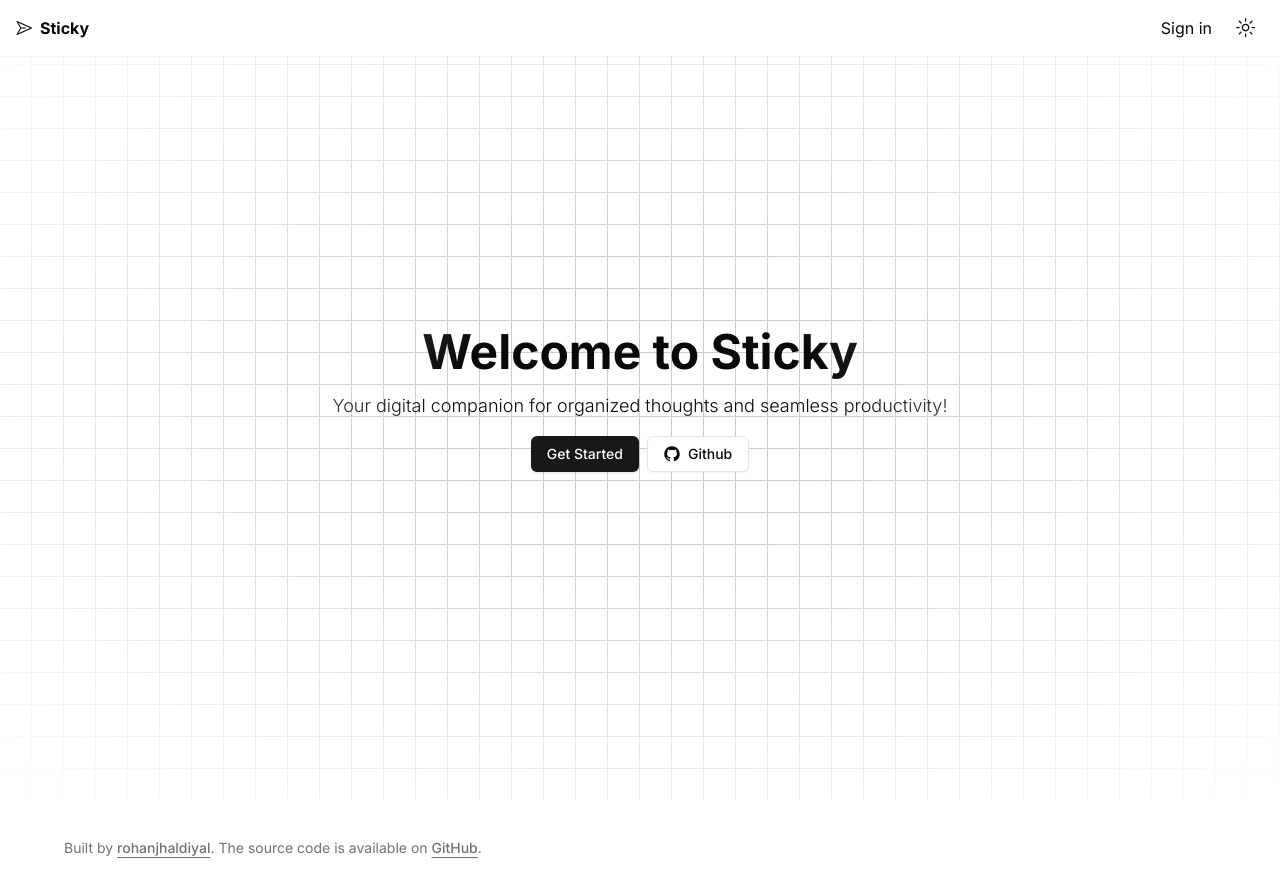
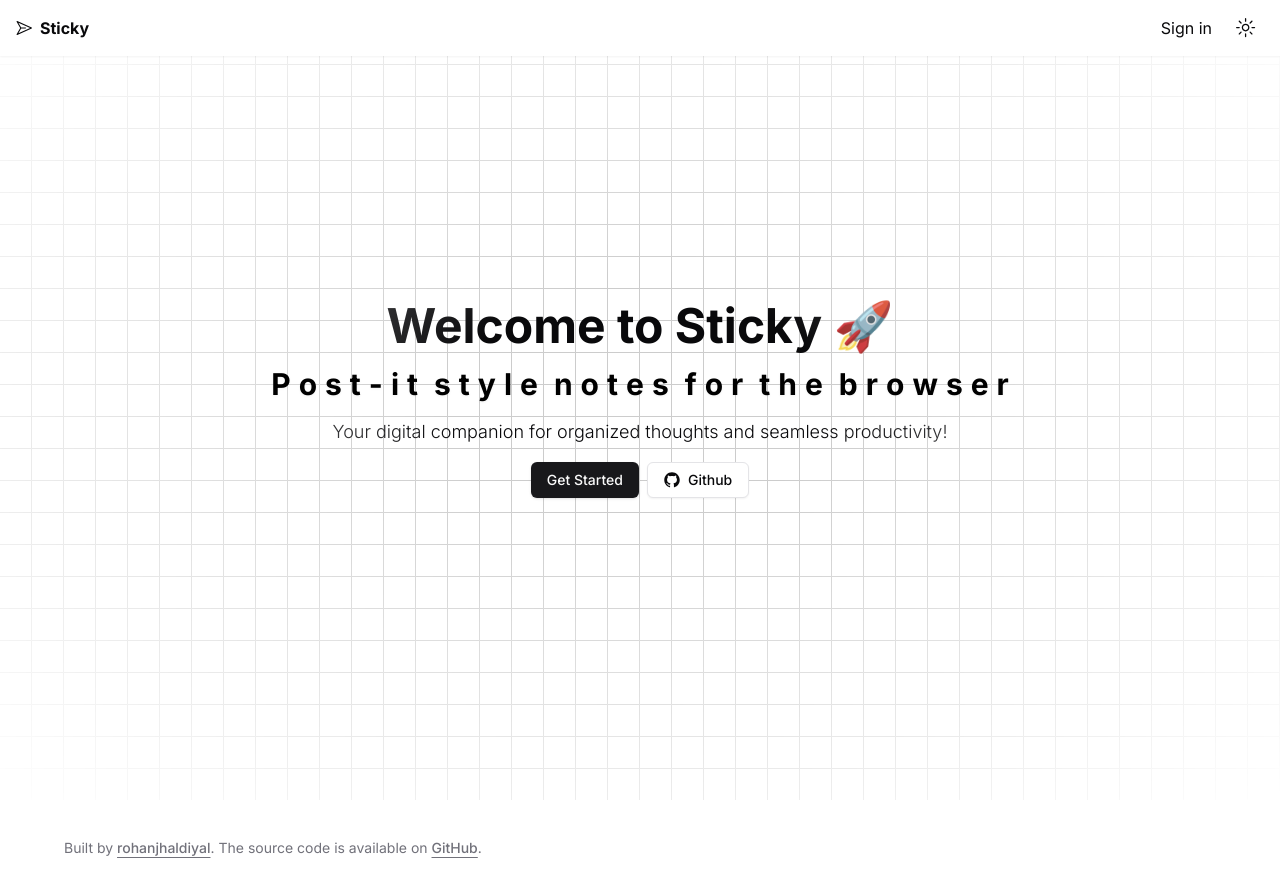
Before and after one commit to rohanjhaldiyal/sticky, a Next.js app: page / in a window 1280 px wide. Built offline with nearby package versions, Linux system fonts and the light colour scheme; no server answers.

Commit message:
chore: Update npm and Prisma dependencies

```diff
--- a/package.json
+++ b/package.json
@@ -26,6 +26,7 @@
     "prisma": "^5.18.0",
     "react": "^18",
     "react-dom": "^18",
+    "sonner": "^1.5.0",
     "tailwind-merge": "^2.3.0",
     "tailwindcss-animate": "^1.0.7"
   },
--- a/src/app/layout.tsx
+++ b/src/app/layout.tsx
@@ -4,13 +4,8 @@ import "./globals.css";
 import { ThemeProvider } from "@/components/theme-provider";
 import { Navbar } from "@/components/navbar";
 import { Footer } from "@/components/footer";
-import {
-  ClerkProvider,
-  SignInButton,
-  SignedIn,
-  SignedOut,
-  UserButton,
-} from "@clerk/nextjs";
+import { ClerkProvider } from "@clerk/nextjs";
+import { Toaster } from "@/components/ui/sonner";
 
 const inter = Inter({ subsets: ["latin"] });
 
@@ -36,6 +31,7 @@ export default function RootLayout({
           >
             <Navbar />
             {children}
+            <Toaster richColors />
             <Footer />
           </ThemeProvider>
         </body>
--- a/src/components/create-note-dialog.tsx
+++ b/src/components/create-note-dialog.tsx
@@ -16,6 +16,7 @@ import { Input } from "@/components/ui/input";
 import { Label } from "@/components/ui/label";
 import { Textarea } from "@/components/ui/textarea";
 import { useRouter } from "next/navigation";
+import { toast } from "sonner";
 
 const CreateNoteDialog = () => {
   const router = useRouter();
@@ -34,6 +35,7 @@ const CreateNoteDialog = () => {
       setTitle(""); // Reset form
       setContent(""); // Reset form
       router.refresh(); // Refresh the page to show the new note
+      toast.success("Note created successfully!");
     } else {
       console.error("Failed to create note:", result.error);
     }
--- a/src/components/delete-button.tsx
+++ b/src/components/delete-button.tsx
@@ -3,6 +3,7 @@
 import { useRouter } from "next/navigation";
 import { Button } from "./ui/button";
 import { deleteNote } from "@/app/actions/deleteNote";
+import { toast } from "sonner";
 
 const DeleteButton = ({ id }: { id: number }) => {
   const router = useRouter();
@@ -11,6 +12,8 @@ const DeleteButton = ({ id }: { id: number }) => {
     if (result.success) {
       console.log("Note deleted:", id);
       router.refresh(); // Refresh the page to remove the note
+      toast.dismiss(); // Dismiss any existing toasts
+      toast.success("Note deleted successfully!");
     } else {
       console.error("Failed to delete note:", result.error);
     }
--- a/src/components/hero.tsx
+++ b/src/components/hero.tsx
@@ -2,6 +2,7 @@ import React from "react";
 import { Button } from "./ui/button";
 import { GitHubLogoIcon } from "@radix-ui/react-icons";
 import Link from "next/link";
+import FlipText from "@/components/magicui/flip-text";
 
 export default function Hero() {
   return (
@@ -10,11 +11,15 @@ export default function Hero() {
       <div className="absolute pointer-events-none inset-0 flex items-center justify-center dark:bg-black bg-white [mask-image:radial-gradient(ellipse_at_center,transparent_20%,black)]"></div>
       <div className="flex flex-col items-center justify-center min-h-svh w-full">
         <h1 className="text-center text-5xl font-bold mb-4">
-          Welcome to Sticky
+          Welcome to Sticky 🚀
         </h1>
+        <FlipText
+          className="text-black dark:text-white text-3xl font-bold mb-4"
+          word="Post-it style notes for the browser"
+        />
         <h2 className="text-center text-lg font-light mb-4">
           Your digital companion for organized thoughts and seamless
-          productivity!
+          productivity! <br />
         </h2>
         <div className="flex flex-row gap-2 items-center justify-center">
           <Link href={"/dashboard"}>
--- /dev/null
+++ b/src/components/magicui/flip-text.tsx
@@ -0,0 +1,44 @@
+"use client";
+
+import { AnimatePresence, motion, Variants } from "framer-motion";
+
+import { cn } from "@/lib/utils";
+
+interface SlightFlipProps {
+  word: string;
+  duration?: number;
+  delayMultiple?: number;
+  framerProps?: Variants;
+  className?: string;
+}
+
+export default function SlightFlip({
+  word,
+  duration = 0.5,
+  delayMultiple = 0.08,
+  framerProps = {
+    hidden: { rotateX: -90, opacity: 0 },
+    visible: { rotateX: 0, opacity: 1 },
+  },
+  className,
+}: SlightFlipProps) {
+  return (
+    <div className="flex justify-center space-x-2">
+      <AnimatePresence mode="wait">
+        {word.split("").map((char, i) => (
+          <motion.span
+            key={i}
+            initial="hidden"
+            animate="visible"
+            exit="hidden"
+            variants={framerProps}
+            transition={{ duration, delay: i * delayMultiple }}
+            className={cn("origin-center drop-shadow-sm", className)}
+          >
+            {char}
+          </motion.span>
+        ))}
+      </AnimatePresence>
+    </div>
+  );
+}
--- /dev/null
+++ b/src/components/ui/sonner.tsx
@@ -0,0 +1,31 @@
+"use client"
+
+import { useTheme } from "next-themes"
+import { Toaster as Sonner } from "sonner"
+
+type ToasterProps = React.ComponentProps<typeof Sonner>
+
+const Toaster = ({ ...props }: ToasterProps) => {
+  const { theme = "system" } = useTheme()
+
+  return (
+    <Sonner
+      theme={theme as ToasterProps["theme"]}
+      className="toaster group"
+      toastOptions={{
+        classNames: {
+          toast:
+            "group toast group-[.toaster]:bg-background group-[.toaster]:text-foreground group-[.toaster]:border-border group-[.toaster]:shadow-lg",
+          description: "group-[.toast]:text-muted-foreground",
+          actionButton:
+            "group-[.toast]:bg-primary group-[.toast]:text-primary-foreground",
+          cancelButton:
+            "group-[.toast]:bg-muted group-[.toast]:text-muted-foreground",
+        },
+      }}
+      {...props}
+    />
+  )
+}
+
+export { Toaster }
```
Also changed, not shown: 1 other file (tests, documents, lock files or other folders).
